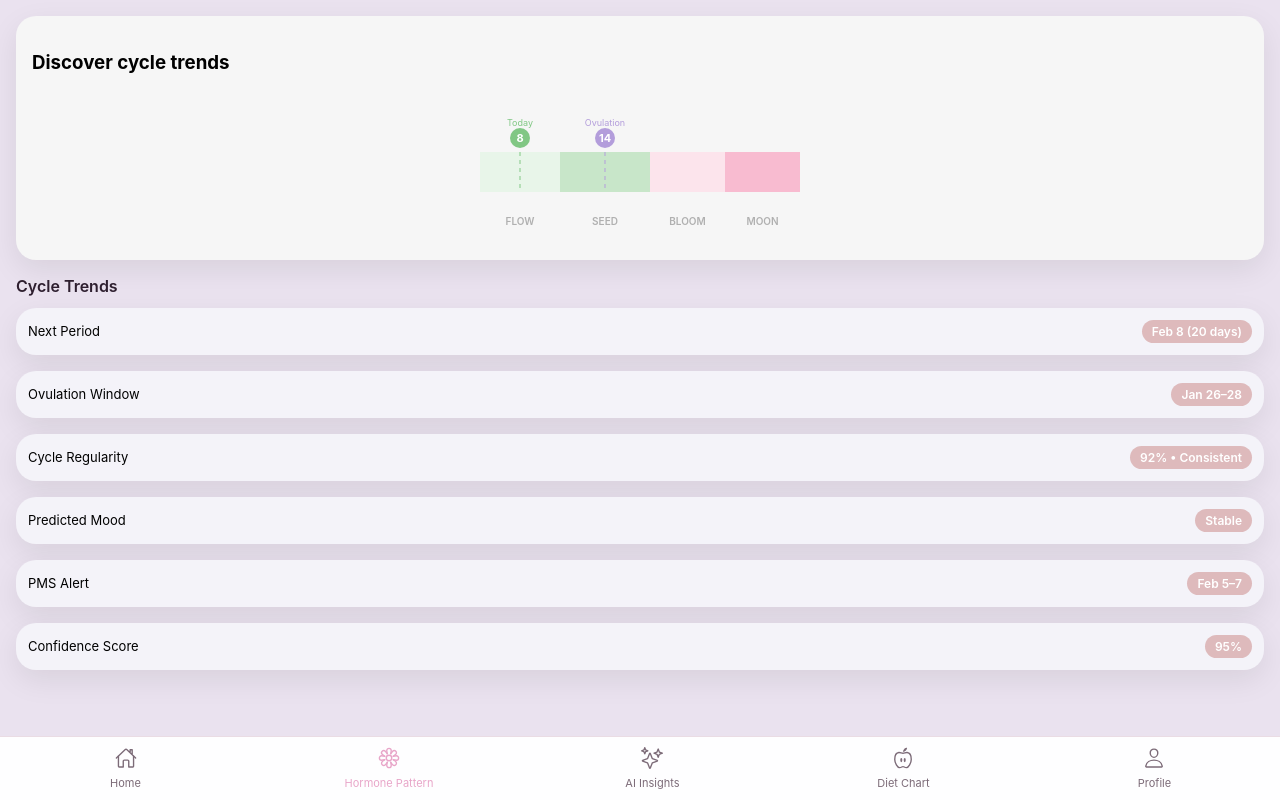
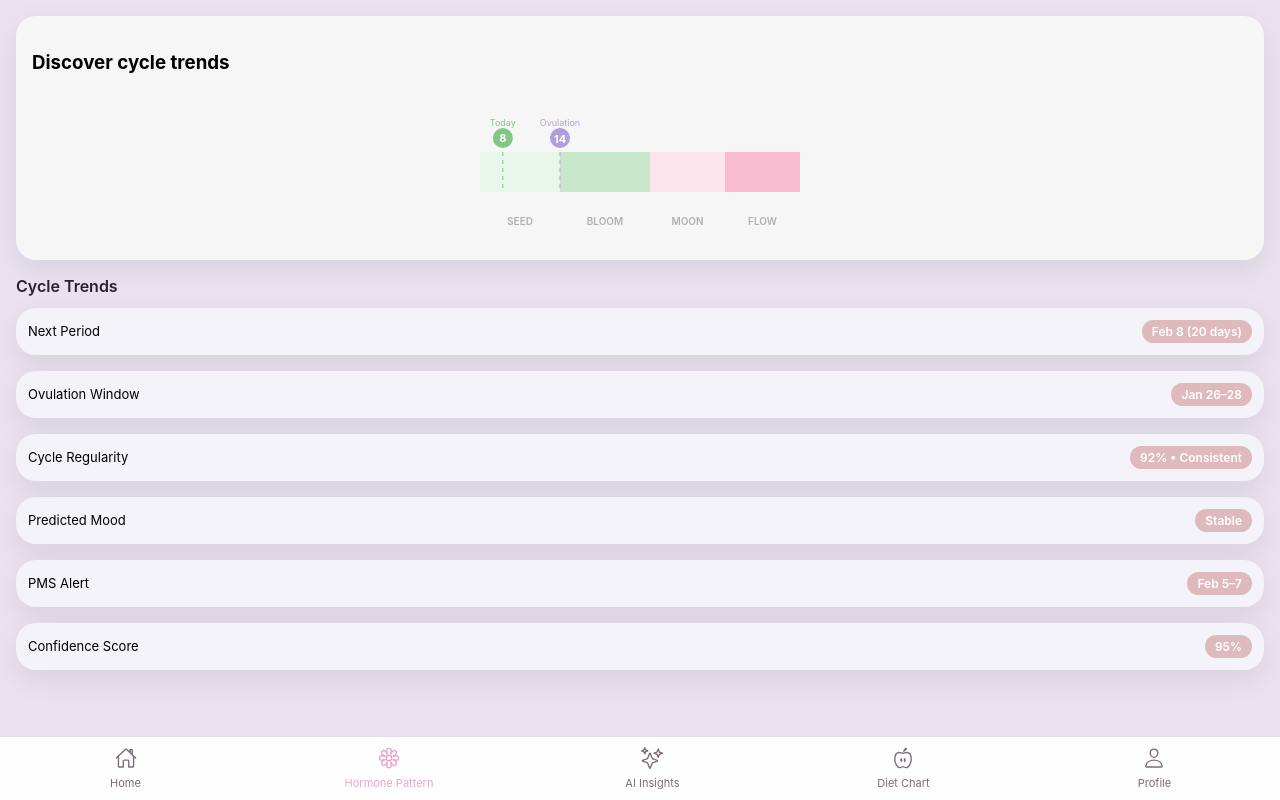
Before and after one commit to Aswin2207/Wellness-Proto, a React (Vite) app: page /fertility in a window 1280 px wide. Built offline with nearby package versions, Linux system fonts and the light colour scheme.

Commit message:
Chnages updated

```diff
--- a/src/screens/Fertility.jsx
+++ b/src/screens/Fertility.jsx
@@ -86,38 +86,64 @@ function CycleTrendChart({ currentDay = 8, ovulationDay = 14 }) {
   const bandHeight = 40;
   const indicatorY = bandTop - 14;
 
+  // Phase layout + day ranges
   const phases = [
     {
-      label: "FLOW",
+      label: "SEED",
       x: 0,
       w: 80,
       color: "#E8F5E9",
       marker: "#81C784",
-      day: currentDay,
-      isToday: true
+      startDay: 6,
+      endDay: 13
     },
     {
-      label: "SEED",
+      label: "BLOOM",
       x: 80,
       w: 90,
       color: "#C8E6C9",
       marker: "#B39DDB",
-      day: ovulationDay,
-      isOvulation: true
+      startDay: 14,
+      endDay: 16
     },
-    { label: "BLOOM", x: 170, w: 75, color: "#FCE4EC" },
-    { label: "MOON", x: 245, w: 75, color: "#F8BBD0" }
+    {
+      label: "MOON",
+      x: 170,
+      w: 75,
+      color: "#FCE4EC",
+      startDay: 17,
+      endDay: 23
+    },
+    {
+      label: "FLOW",
+      x: 245,
+      w: 75,
+      color: "#F8BBD0",
+      startDay: 24,
+      endDay: 28
+    }
   ];
 
-  const seed = phases[0];
-  const bloom = phases[1];
+  // Utility: map day → x within its phase
+  function getXForDay(day) {
+    const phase = phases.find(
+      p => day >= p.startDay && day <= p.endDay
+    );
+    if (!phase) return 0;
 
-  const seedX = seed.x + seed.w / 2;
-  const bloomX = bloom.x + bloom.w / 2;
+    const progress =
+      (day - phase.startDay) /
+      (phase.endDay - phase.startDay || 1);
+
+    return phase.x + progress * phase.w;
+  }
+
+  const todayX = getXForDay(currentDay);
+  const ovulationX = getXForDay(ovulationDay);
 
   return (
     <svg width="100%" height={height} viewBox={`0 0 ${width} ${height}`}>
-      {/* ================= CONTINUOUS AREA ================= */}
+      {/* ================= CONTINUOUS BAND ================= */}
       {phases.map(p => (
         <rect
           key={p.label}
@@ -129,62 +155,62 @@ function CycleTrendChart({ currentDay = 8, ovulationDay = 14 }) {
         />
       ))}
 
-      {/* ================= TODAY (SEED) ================= */}
+      {/* ================= TODAY (DAY 8 — IN SEED) ================= */}
       <line
-        x1={seedX}
-        x2={seedX}
+        x1={todayX}
+        x2={todayX}
         y1={bandTop}
         y2={bandTop + bandHeight}
-        stroke={seed.marker}
+        stroke="#81C784"
         strokeDasharray="4"
       />
-      <circle cx={seedX} cy={indicatorY} r="10" fill={seed.marker} />
+      <circle cx={todayX} cy={indicatorY} r="10" fill="#81C784" />
       <text
-        x={seedX}
+        x={todayX}
         y={indicatorY + 4}
         textAnchor="middle"
         fontSize="11"
         fontWeight="700"
         fill="#fff"
       >
-        {seed.day}
+        8
       </text>
       <text
-        x={seedX}
+        x={todayX}
         y={indicatorY - 12}
         textAnchor="middle"
         fontSize="9"
-        fill={seed.marker}
+        fill="#81C784"
       >
         Today
       </text>
 
-      {/* ================= OVULATION (BLOOM) ================= */}
+      {/* ================= OVULATION (DAY 14 — START OF BLOOM) ================= */}
       <line
-        x1={bloomX}
-        x2={bloomX}
+        x1={ovulationX}
+        x2={ovulationX}
         y1={bandTop}
         y2={bandTop + bandHeight}
-        stroke={bloom.marker}
+        stroke="#B39DDB"
         strokeDasharray="4"
       />
-      <circle cx={bloomX} cy={indicatorY} r="10" fill={bloom.marker} />
+      <circle cx={ovulationX} cy={indicatorY} r="10" fill="#B39DDB" />
       <text
-        x={bloomX}
-        y={indicatorY + 4}
+        x={ovulationX}
+        y={indicatorY + 5}
         textAnchor="middle"
         fontSize="11"
         fontWeight="700"
         fill="#fff"
       >
-        {bloom.day}
+        14
       </text>
       <text
-        x={bloomX}
+        x={ovulationX}
         y={indicatorY - 12}
         textAnchor="middle"
         fontSize="9"
-        fill={bloom.marker}
+        fill="#B39DDB"
       >
         Ovulation
       </text>
```
